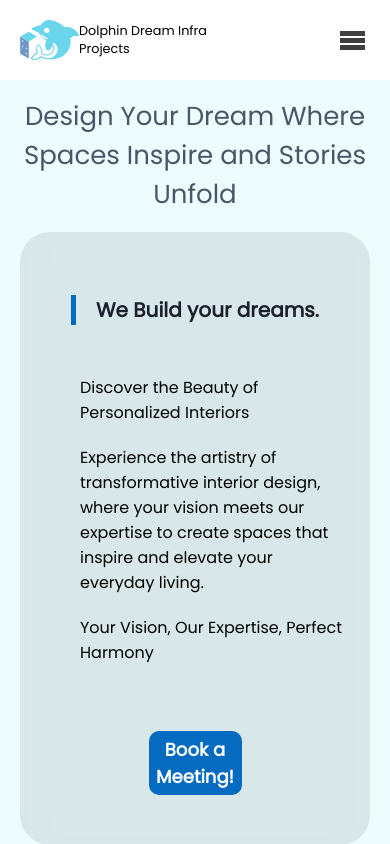
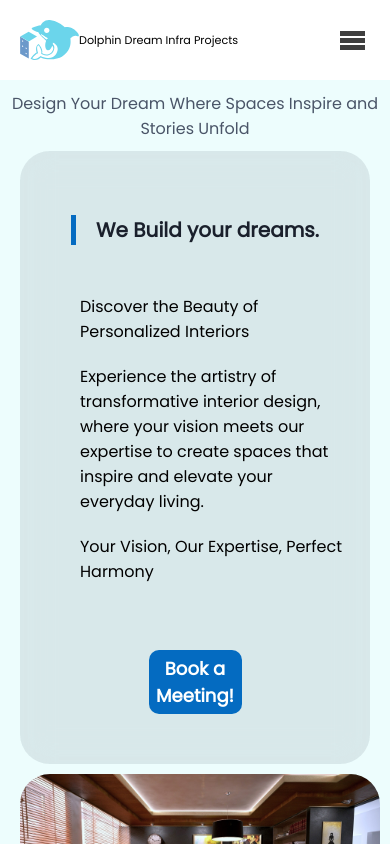
Before and after one commit to ShivashankarL/dolphin_iteriors, a React (Create React App) app: page / in a window 390 px wide. Shown: the top 844 px of the page. Built offline with nearby package versions, Linux system fonts and the light colour scheme.

Commit message:
update build for gh-pages

```diff
--- a/src/components/css/LandingPage.scss
+++ b/src/components/css/LandingPage.scss
@@ -35,7 +35,12 @@
   .main-head {
     color: var(--gray-600, #4a5568);
     font-family: "Poppins", sans-serif;
-    font-size: 26px;
+    @media only screen and (max-width: 477px) {
+      font-size: 16px;
+    }
+    @media only screen and (min-width: 478px) {
+      font-size: 36px;
+    }
     font-style: normal;
     font-weight: 400;
     line-height: normal;
--- a/src/components/css/NavBar1.scss
+++ b/src/components/css/NavBar1.scss
@@ -67,6 +67,9 @@
 
         @media only screen and (max-width: 477px) {
           font-size: 0.8rem;
+        }
+        @media only screen and (max-width: 396px) {
+          font-size: 0.7rem;
         }
         // @media screen and (min-width: 934px) {
         //   font-size: 1.5rem;
```
